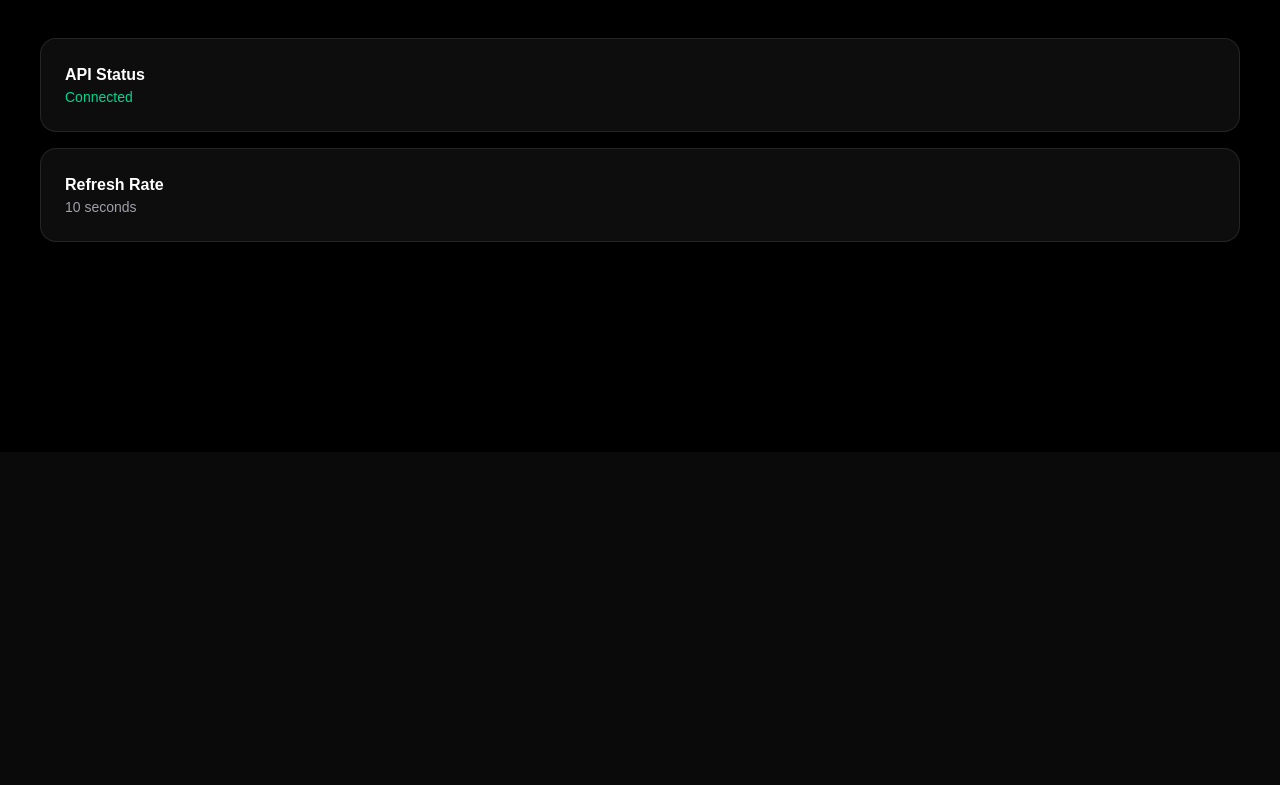
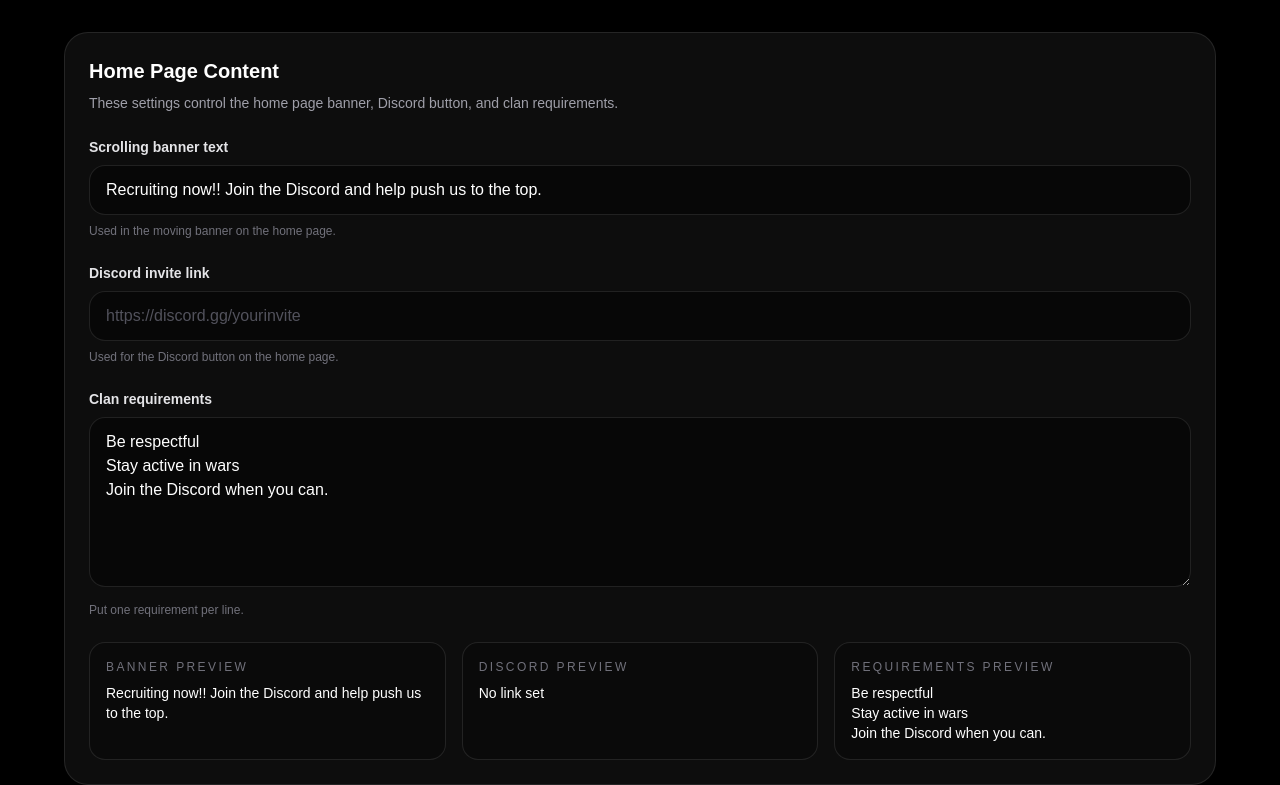
Before and after one commit to ILostMyMicrowave/mcwv-hub, a Next.js app: page /settings in a window 1280 px wide. Shown: the part 411-1196 px from the top of the page. Before the commit the page ends 863 px from the top, so only its background shows below. Built offline with nearby package versions, Linux system fonts and the light colour scheme.

Commit message:
Update page.tsx

```diff
--- a/app/settings/page.tsx
+++ b/app/settings/page.tsx
@@ -1,10 +1,24 @@
 "use client";
 
 import Navbar from "@/components/Navbar";
+import { useEffect, useState } from "react";
 import { useTheme, Theme } from "@/hooks/useTheme";
+
+const BANNER_KEY = "mcwv_home_banner";
+const DISCORD_KEY = "mcwv_discord_link";
+const REQUIREMENTS_KEY = "mcwv_requirements_text";
 
 export default function Settings() {
   const { theme, setTheme } = useTheme();
+
+  const [bannerText, setBannerText] = useState(
+    "Recruiting now!! Join the Discord and help push us to the top."
+  );
+  const [discordLink, setDiscordLink] = useState("");
+  const [requirementsText, setRequirementsText] = useState(
+    "Be respectful\nStay active in wars\nJoin the Discord when you can."
+  );
+  const [hydrated, setHydrated] = useState(false);
 
   const themes: {
     id: Theme;
@@ -32,20 +46,55 @@ export default function Settings() {
     },
   ];
 
+  useEffect(() => {
+    try {
+      const storedBanner = window.localStorage.getItem(BANNER_KEY);
+      const storedDiscord = window.localStorage.getItem(DISCORD_KEY);
+      const storedRequirements = window.localStorage.getItem(REQUIREMENTS_KEY);
+
+      if (storedBanner !== null) setBannerText(storedBanner);
+      if (storedDiscord !== null) setDiscordLink(storedDiscord);
+      if (storedRequirements !== null) setRequirementsText(storedRequirements);
+    } catch {
+      // ignore storage errors
+    } finally {
+      setHydrated(true);
+    }
+  }, []);
+
+  useEffect(() => {
+    if (!hydrated) return;
+
+    try {
+      window.localStorage.setItem(BANNER_KEY, bannerText);
+      window.localStorage.setItem(DISCORD_KEY, discordLink);
+      window.localStorage.setItem(REQUIREMENTS_KEY, requirementsText);
+    } catch {
+      // ignore storage errors
+    }
+  }, [bannerText, discordLink, requirementsText, hydrated]);
+
   return (
     <>
       <Navbar />
 
-      <main className="min-h-screen bg-black text-white p-10">
+      <main className="min-h-screen bg-black px-4 py-8 text-white sm:px-6 lg:px-10">
+        <div className="mx-auto max-w-6xl">
+          <div className="mb-8">
             <h1 className="text-3xl font-bold">Settings</h1>
-
-        <p className="text-zinc-400 mt-2">
+            <p className="mt-2 text-zinc-400">
               Manage display options, clan preferences, and system configuration.
             </p>
+          </div>
 
           {/* THEME SECTION */}
-        <div className="mt-8">
-          <h2 className="text-xl font-bold mb-4">Theme</h2>
+          <div className="rounded-3xl border border-white/10 bg-white/5 p-6 backdrop-blur">
+            <div className="mb-4 flex items-center justify-between gap-3">
+              <h2 className="text-xl font-bold">Theme</h2>
+              <p className="text-xs text-zinc-500">
+                Current: <span className="text-zinc-300">{theme}</span>
+              </p>
+            </div>
 
             <div className="grid gap-4 sm:grid-cols-3">
               {themes.map((t) => {
@@ -69,10 +118,10 @@ export default function Settings() {
                       <p className="font-semibold">{t.name}</p>
                     </div>
 
-                  <p className="text-sm text-zinc-400 mt-2">{t.desc}</p>
+                    <p className="mt-2 text-sm text-zinc-400">{t.desc}</p>
 
                     {active && (
-                    <p className="text-xs text-emerald-300 mt-3">
+                      <p className="mt-3 text-xs text-emerald-300">
                         Currently active
                       </p>
                     )}
@@ -80,15 +129,97 @@ export default function Settings() {
                 );
               })}
             </div>
+          </div>
 
-          {/* DEBUG */}
-          <p className="mt-6 text-xs text-zinc-500">
-            Active theme: {theme}
+          {/* HOME PAGE CONTENT */}
+          <div className="mt-8 rounded-3xl border border-white/10 bg-white/5 p-6 backdrop-blur">
+            <h2 className="text-xl font-bold">Home Page Content</h2>
+            <p className="mt-2 text-sm text-zinc-400">
+              These settings control the home page banner, Discord button, and clan requirements.
+            </p>
+
+            <div className="mt-6 grid gap-6">
+              <label className="block">
+                <span className="mb-2 block text-sm font-semibold text-zinc-200">
+                  Scrolling banner text
+                </span>
+                <input
+                  type="text"
+                  value={bannerText}
+                  onChange={(e) => setBannerText(e.target.value)}
+                  className="w-full rounded-2xl border border-white/10 bg-black/40 px-4 py-3 text-white outline-none transition placeholder:text-zinc-600 focus:border-emerald-400/40"
+                  placeholder="Recruiting now!!"
+                />
+                <span className="mt-2 block text-xs text-zinc-500">
+                  Used in the moving banner on the home page.
+                </span>
+              </label>
+
+              <label className="block">
+                <span className="mb-2 block text-sm font-semibold text-zinc-200">
+                  Discord invite link
+                </span>
+                <input
+                  type="url"
+                  value={discordLink}
+                  onChange={(e) => setDiscordLink(e.target.value)}
+                  className="w-full rounded-2xl border border-white/10 bg-black/40 px-4 py-3 text-white outline-none transition placeholder:text-zinc-600 focus:border-emerald-400/40"
+                  placeholder="https://discord.gg/yourinvite"
+                />
+                <span className="mt-2 block text-xs text-zinc-500">
+                  Used for the Discord button on the home page.
+                </span>
+              </label>
+
+              <label className="block">
+                <span className="mb-2 block text-sm font-semibold text-zinc-200">
+                  Clan requirements
+                </span>
+                <textarea
+                  value={requirementsText}
+                  onChange={(e) => setRequirementsText(e.target.value)}
+                  rows={6}
+                  className="w-full rounded-2xl border border-white/10 bg-black/40 px-4 py-3 text-white outline-none transition placeholder:text-zinc-600 focus:border-emerald-400/40"
+                  placeholder={"Be respectful\nStay active in wars\nJoin the Discord when you can."}
+                />
+                <span className="mt-2 block text-xs text-zinc-500">
+                  Put one requirement per line.
+                </span>
+              </label>
+            </div>
+
+            <div className="mt-6 grid gap-4 sm:grid-cols-3">
+              <div className="rounded-2xl border border-white/10 bg-black/20 p-4">
+                <p className="text-xs uppercase tracking-[0.2em] text-zinc-500">
+                  Banner preview
+                </p>
+                <p className="mt-2 text-sm text-white">
+                  {bannerText || "Recruiting now!!"}
                 </p>
               </div>
 
+              <div className="rounded-2xl border border-white/10 bg-black/20 p-4">
+                <p className="text-xs uppercase tracking-[0.2em] text-zinc-500">
+                  Discord preview
+                </p>
+                <p className="mt-2 break-all text-sm text-white">
+                  {discordLink || "No link set"}
+                </p>
+              </div>
+
+              <div className="rounded-2xl border border-white/10 bg-black/20 p-4">
+                <p className="text-xs uppercase tracking-[0.2em] text-zinc-500">
+                  Requirements preview
+                </p>
+                <p className="mt-2 whitespace-pre-line text-sm text-white">
+                  {requirementsText || "No requirements set"}
+                </p>
+              </div>
+            </div>
+          </div>
+
           {/* OTHER SETTINGS */}
-        <div className="mt-10 space-y-4">
+          <div className="mt-8 grid gap-4 md:grid-cols-2">
             <div className="rounded-2xl border border-white/10 bg-white/5 p-6">
               <p className="font-semibold">API Status</p>
               <p className="text-sm text-emerald-400">Connected</p>
@@ -99,6 +230,11 @@ export default function Settings() {
               <p className="text-sm text-zinc-400">10 seconds</p>
             </div>
           </div>
+
+          <p className="mt-6 text-xs text-zinc-500">
+            Settings save automatically on this device.
+          </p>
+        </div>
       </main>
     </>
   );
```
Lines whose indentation alone changed are shown as unchanged.
